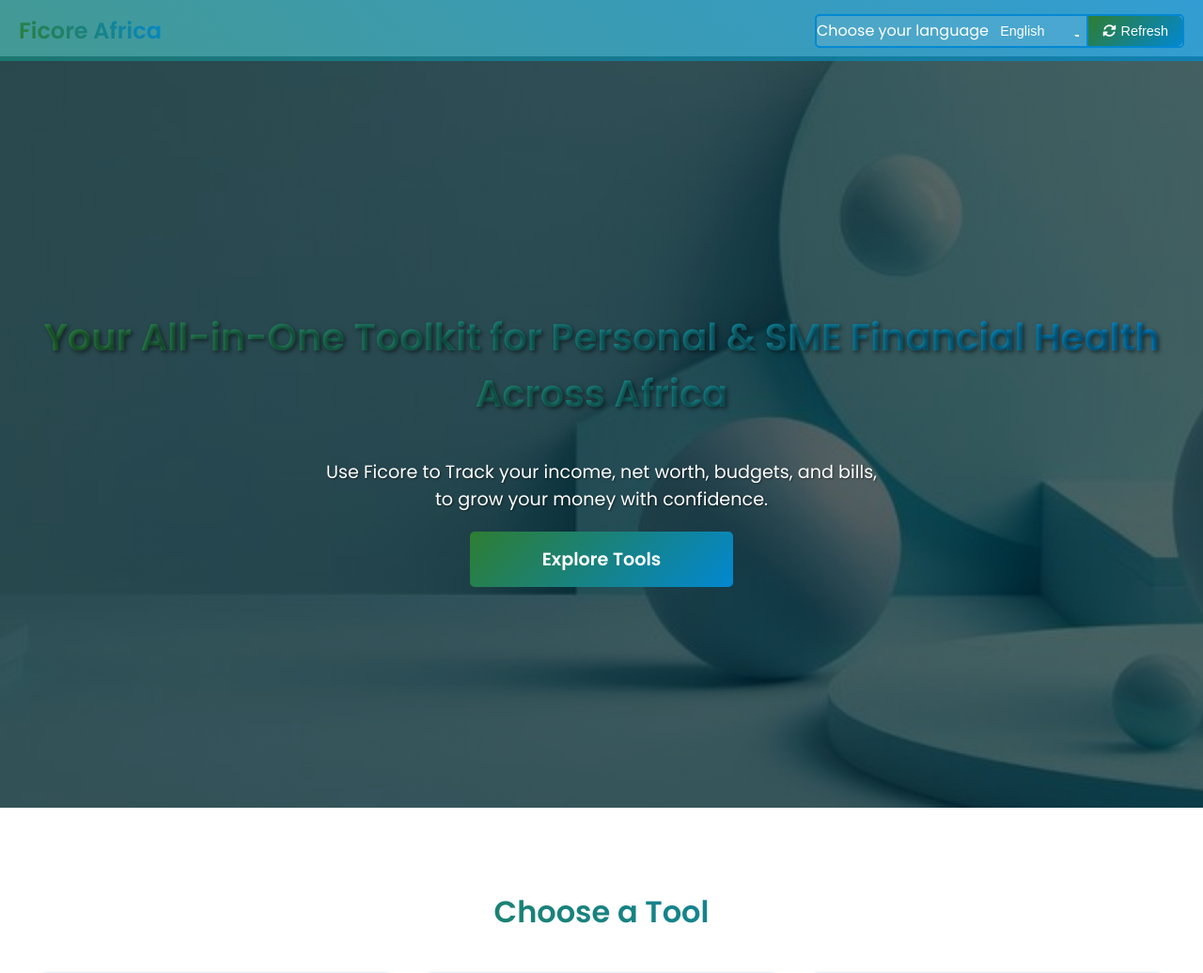
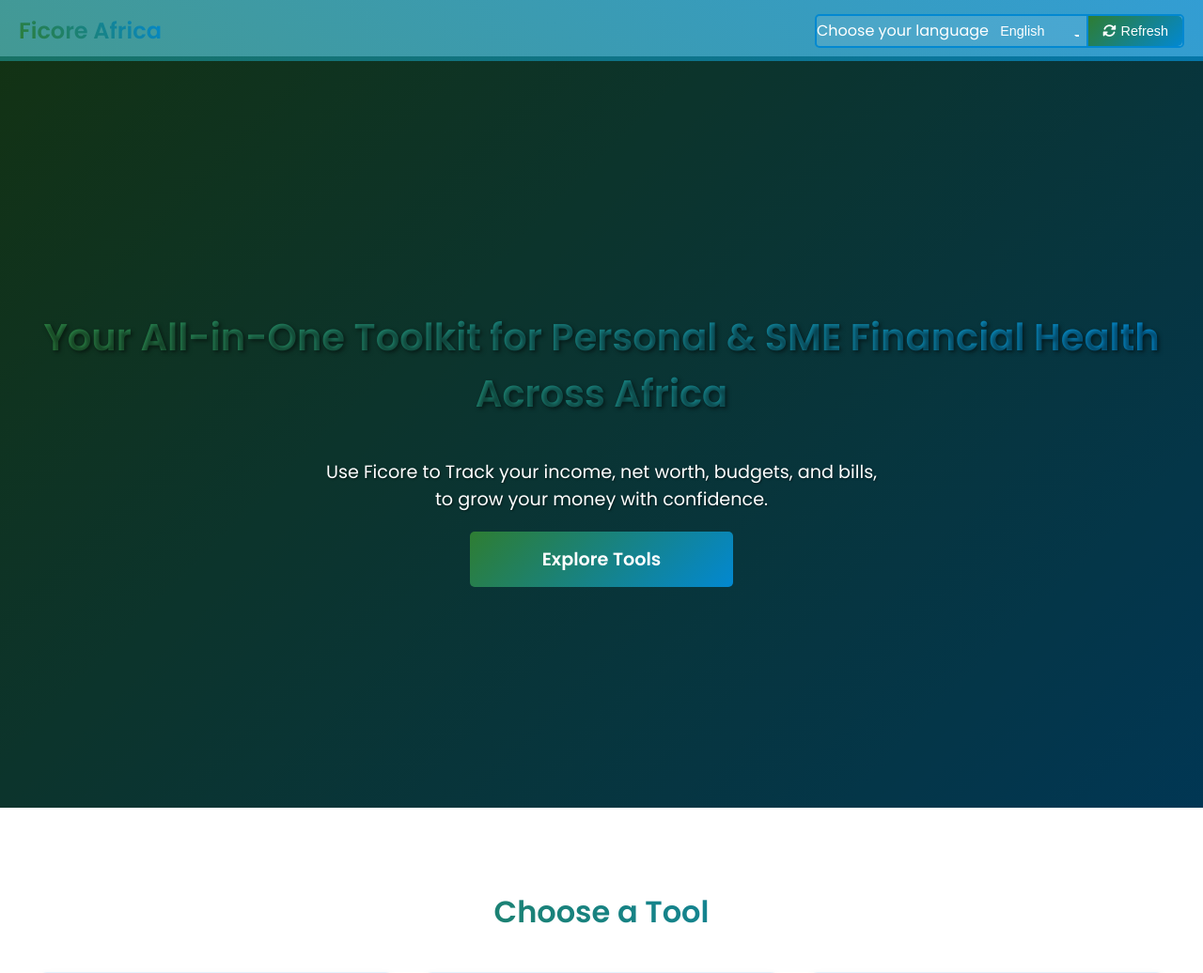
Before and after one commit to FicoreAfrica/Financial-Health-Score, a Flask app: page / in a window 1280 px wide. Shown: the top 1036 px of the page at 94% size. Run offline with Flask 3, Linux system fonts and the light colour scheme.

Commit message:
Update index.html

```diff
--- a/templates/index.html
+++ b/templates/index.html
@@ -40,8 +40,6 @@
     <link href="https://fonts.googleapis.com/css2?family=Poppins:wght@300;400;600&display=swap" rel="stylesheet">
     <link rel="stylesheet" href="https://cdnjs.cloudflare.com/ajax/libs/font-awesome/6.4.2/css/all.min.css" integrity="sha512-z3gLpd7yknf1YoNbCzqRKc4qyor8gaKU1qmn+CShxbuBusANI9QpRohGBreCFkKxLhei6S9CQXFEbbKuqLg0DA==" crossorigin="anonymous" referrerpolicy="no-referrer" />
     <link rel="apple-touch-icon" href="/static/img/apple-touch-icon.png">
-    <link rel="icon" type="image/png" sizes="32x32" href="/static/img/favicon-32x32.png">
-    <link rel="icon" type="image/png" sizes="16x16" href="/static/img/favicon-16x16.png">
     <style>
         body {
             font-family: 'Poppins', sans-serif;
@@ -138,7 +136,7 @@
             margin-right: 5px;
         }
         .hero {
-            background: linear-gradient(rgba(0,0,0,0.6), rgba(0,0,0,0.6)), url('/static/images/hero-bg.jpg');
+            background: linear-gradient(rgba(0,0,0,0.6), rgba(0,0,0,0.6)), linear-gradient(135deg, #2E7D32, #0288D1);
             background-size: cover;
             background-position: center;
             height: 100vh;
@@ -551,7 +549,7 @@
             <a href="{{ FACEBOOK_URL }}" target="_blank" aria-label="{{ translations.get('Follow on Facebook', 'Follow on Facebook') }}"><i class="fab fa-facebook"></i></a>
         </div>
         <div class="footer-buttons">
-            <a href="mailto:ficoreafrica@gmail.com"><i class="fas fa-envelope"></i> {{ translations.get('Click to Email', 'Click to Email') }}</a>
+            <a href="mailto:fic flushedoreafrica@gmail.com"><i class="fas fa-envelope"></i> {{ translations.get('Click to Email', 'Click to Email') }}</a>
             <a href="{{ FEEDBACK_FORM_URL }}" target="_blank"><i class="fas fa-comment"></i> {{ translations.get('Provide Feedback', 'Provide Feedback') }}</a>
             <a href="{{ WAITLIST_FORM_URL }}" target="_blank"><i class="fas fa-users"></i> {{ translations.get('Join Waitlist', 'Join Waitlist') }}</a>
             <a href="{{ CONSULTANCY_FORM_URL }}" target="_blank"><i class="fas fa-briefcase"></i> {{ translations.get('Book Consultancy', 'Book Consultancy') }}</a>
```
